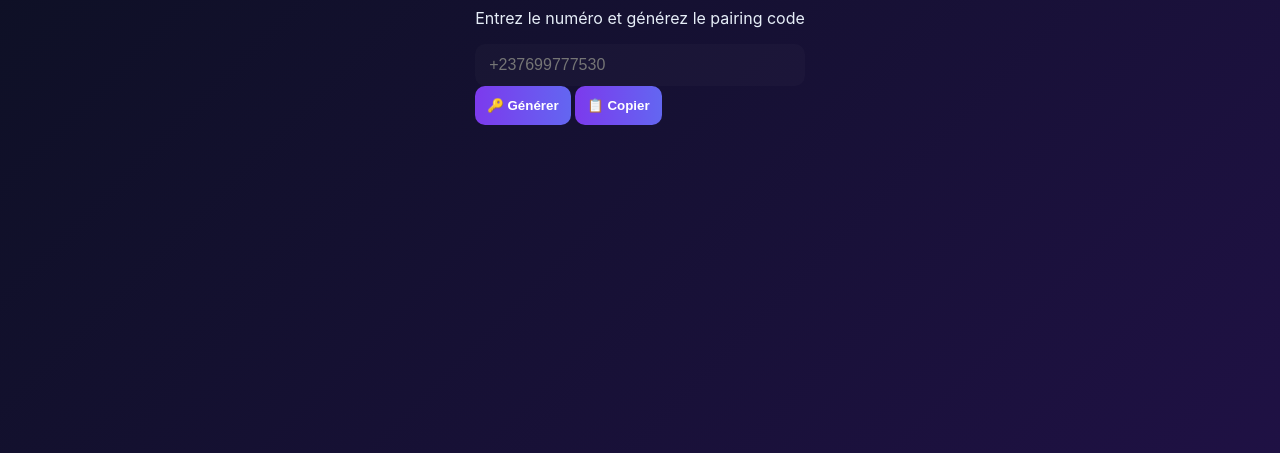
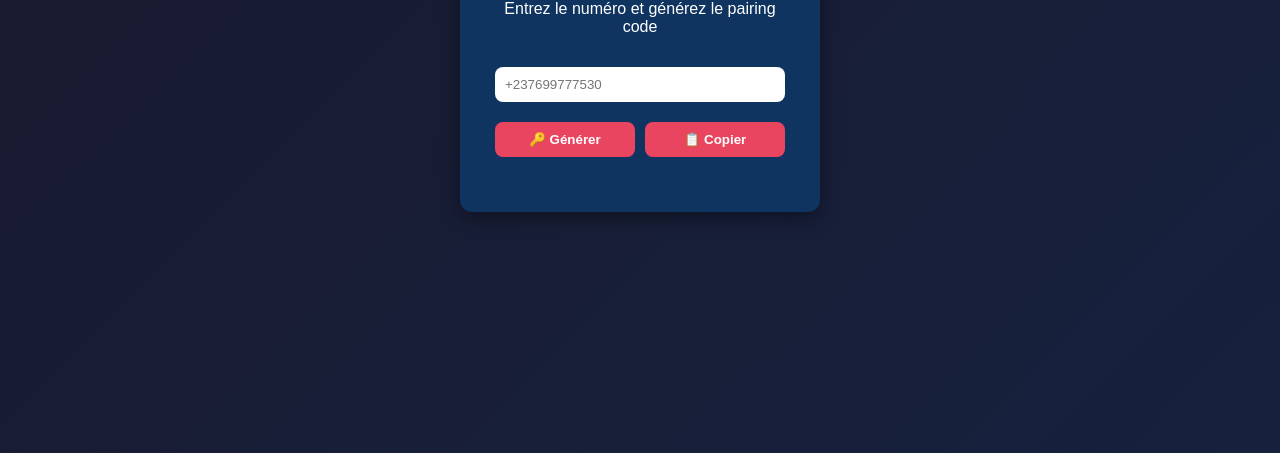
Before and after one commit to DEVCADIS/RAIZELXMD-XD-Baileys, a website: page frontend/index.html in a window 1280 px wide. Shown: the part 347-800 px from the top of the page. Drawn offline with Linux system fonts and the light colour scheme.

Commit message:
style.css

```diff
--- a/frontend/style.css
+++ b/frontend/style.css
@@ -1,23 +1,59 @@
-:root{
-  --bg1:#0b1020;
-  --bg2:#1f1144;
-  --card:#0f1724;
-  --accent:#7c3aed;
-  --accent2:#6366f1;
-  --text:#e6eef8;
-  --muted:#94a3b8;
-  --success:#facc15;
+body {
+  margin: 0;
+  font-family: Arial, sans-serif;
+  background: linear-gradient(135deg, #1a1a2e, #16213e);
+  color: white;
+  display: flex;
+  justify-content: center;
+  align-items: center;
+  height: 100vh;
 }
 
-*{box-sizing:border-box}
-body{margin:0;min-height:100vh;background:linear-gradient(135deg,var(--bg1),var(--bg2));font-family:Inter,system-ui,-apple-system,Segoe UI,Roboto,Arial;color:var(--text);display:flex;align-items:center;justify-content:center;padding:20px}
-.wrap{width:100%;max-width:420px}
-.card{background:rgba(255,255,255,0.03);padding:28px;border-radius:14px;box-shadow:0 12px 30px rgba(2,6,23,0.6);text-align:center}
-h1{margin:0 0 6px;font-size:22px}
-.subtitle{color:var(--muted);margin:0 0 18px;font-size:13px}
-input{width:100%;padding:12px 14px;border-radius:10px;border:none;background:rgba(255,255,255,0.02);color:var(--text);font-size:16px;outline:none}
-.controls{display:flex;gap:10px;margin-top:12px}
-button{flex:1;padding:12px;border-radius:10px;border:none;background:linear-gradient(90deg,var(--accent),var(--accent2));color:white;font-weight:700;cursor:pointer}
-button:active{transform:translateY(1px)}
-.notify{margin-top:14px;color:var(--muted);font-size:14px}
-.code{margin-top:18px;font-size:48px;font-weight:800;letter-spacing:2px;color:var(--success);word-break:break-word}
+.container {
+  background: #0f3460;
+  padding: 30px;
+  border-radius: 12px;
+  text-align: center;
+  width: 300px;
+  box-shadow: 0 5px 20px rgba(0,0,0,0.4);
+}
+
+.container h1 {
+  margin-bottom: 10px;
+}
+
+input {
+  width: 90%;
+  padding: 10px;
+  margin: 15px 0;
+  border-radius: 8px;
+  border: none;
+  outline: none;
+}
+
+.buttons {
+  display: flex;
+  justify-content: space-between;
+}
+
+button {
+  flex: 1;
+  margin: 5px;
+  padding: 10px;
+  border: none;
+  border-radius: 8px;
+  cursor: pointer;
+  background: #e94560;
+  color: white;
+  font-weight: bold;
+  transition: 0.3s;
+}
+
+button:hover {
+  background: #ff2e63;
+}
+
+#result {
+  margin-top: 20px;
+  font-size: 1.1em;
+}
```
